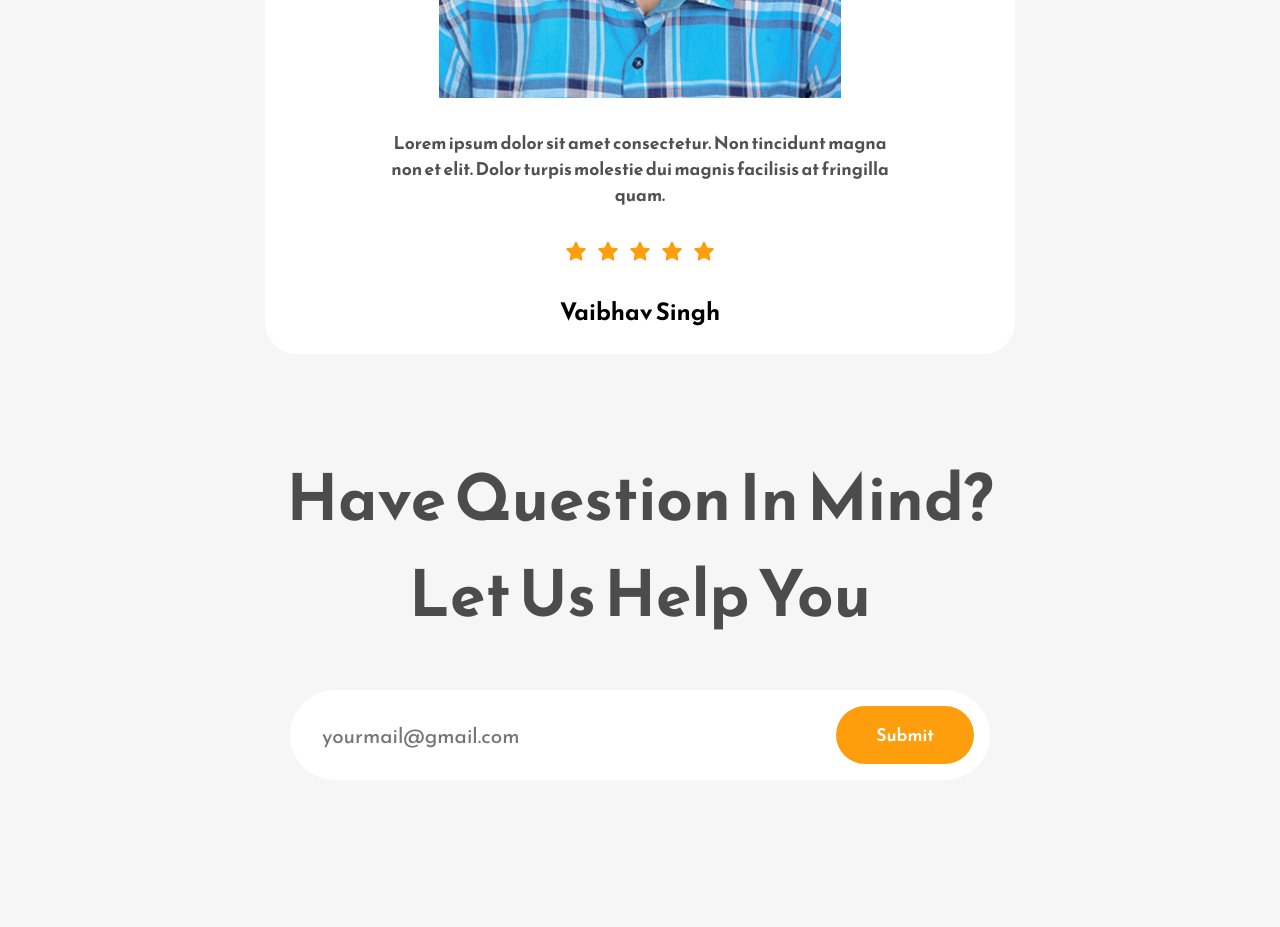
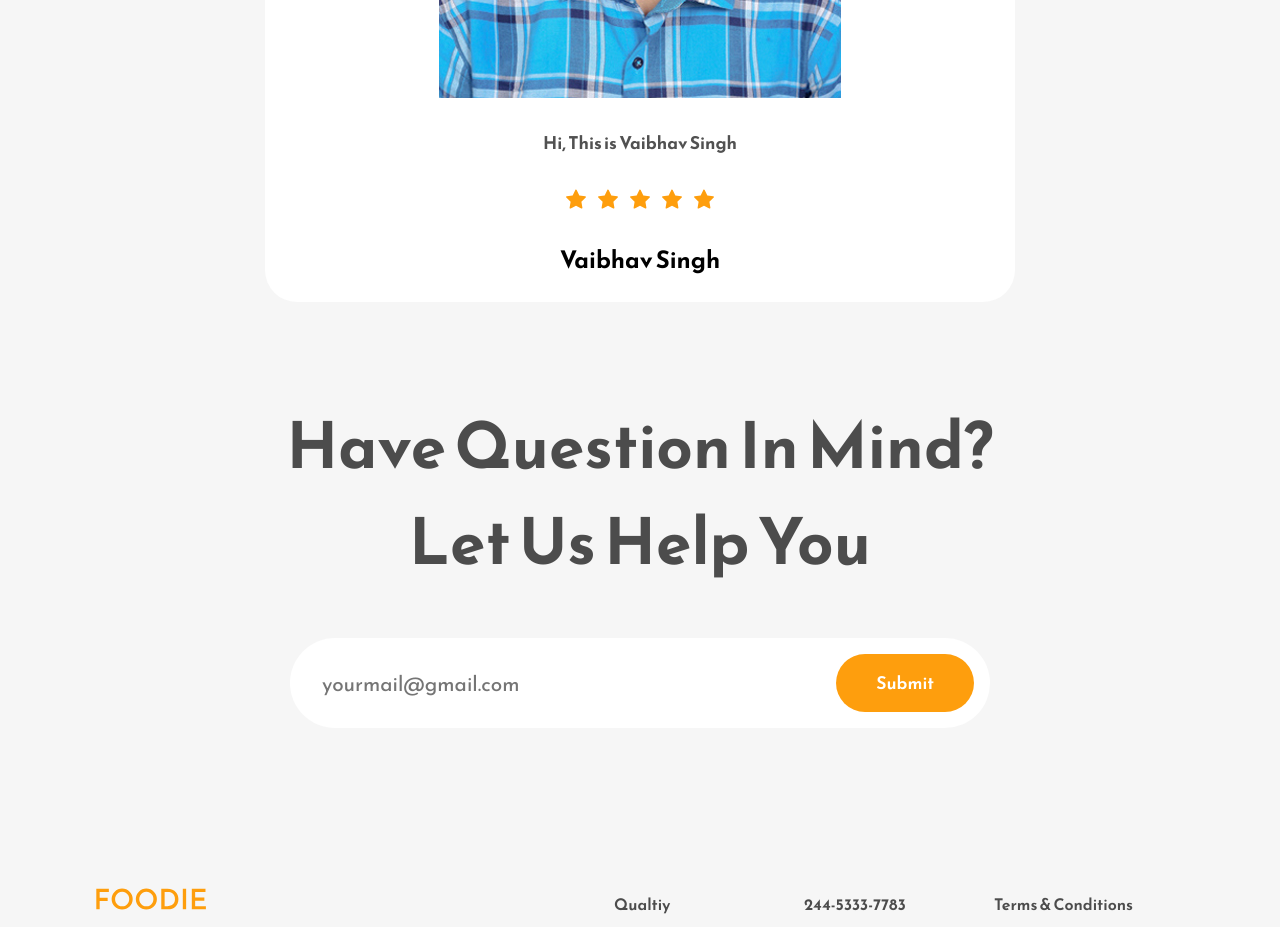
Before and after one commit to Vaibhav2470/foodie, a React (Create React App) app: page / in a window 1280 px wide. Shown: the part 3660-4587 px from the top of the page. Built offline with nearby package versions, Linux system fonts and the light colour scheme.

Commit message:
deccription change

```diff
--- a/src/Components/Testimonial.js
+++ b/src/Components/Testimonial.js
@@ -16,8 +16,7 @@ const Testimonial = () => {
       <div className="testimonial-section-bottom">
         <img src={ProfilePic} alt="" />
         <p>
-          Lorem ipsum dolor sit amet consectetur. Non tincidunt magna non et
-          elit. Dolor turpis molestie dui magnis facilisis at fringilla quam.
+          Hi, This is Vaibhav Singh
         </p>
         <div className="testimonials-stars-container">
           <AiFillStar />
```
